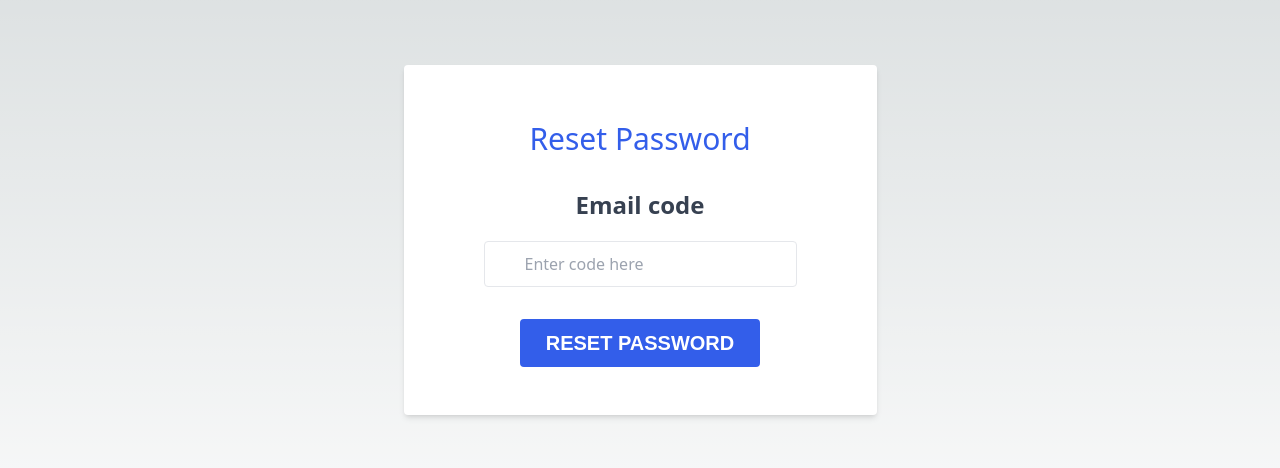
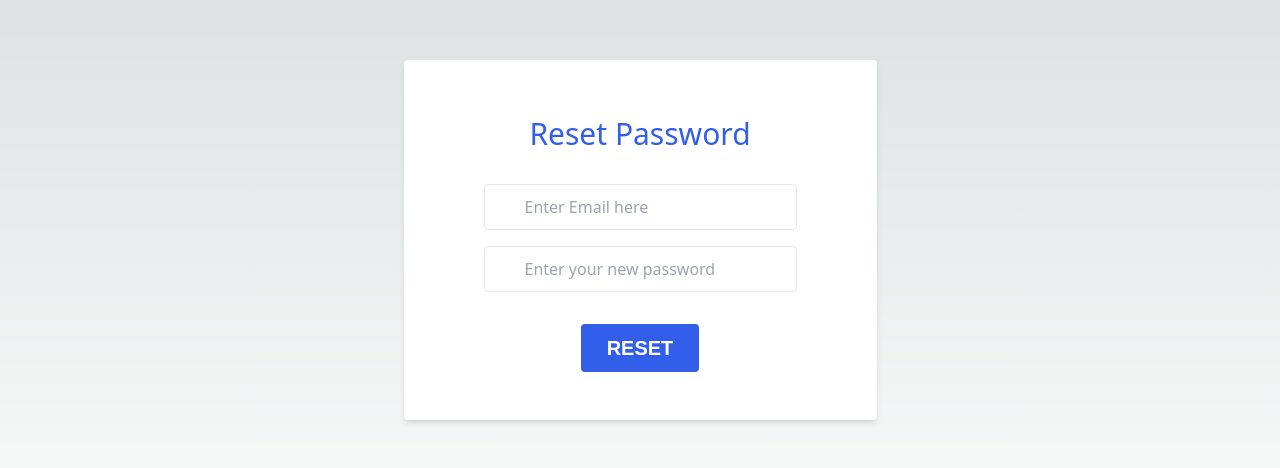
Before and after one commit to Naggayi-Daphne-Pearl/zofi_cash, a Next.js app: page /auth/resetpassword in a window 1280 px wide. Shown: the part 152-620 px from the top of the page. Built offline with nearby package versions, Linux system fonts and the light colour scheme.

Commit message:
Reset Password

```diff
--- a/components/ResetPasswordForm.js
+++ b/components/ResetPasswordForm.js
@@ -11,15 +11,14 @@ const ForgotPassword = () => {
     security_answer: "",
   };
 
-  const { forgotPassword, error } = useAuth();
-  const [email, setEmail] = useState("");
+  const { resetPassword, error } = useAuth();
 
   const handleSubmit = async (event) => {
     event.preventDefault();
-    if (password !== confirmPassword) {
-      setError("Passwords do not match");
-      return;
-    }
+    // if (password !== confirmPassword) {
+    //   setError("Passwords do not match");
+    //   return;
+    // }
     try {
       setError("");
       await resetPassword(security_answer, password);
@@ -35,23 +34,17 @@ const ForgotPassword = () => {
         validationSchema={validationSchema}
         onSubmit={handleSubmit}
       >
-        {({ errors, touched }) => (
+        {({ errors, touched, isSubmitting }) => (
           <Form className="bg-white shadow-md rounded px-20 pt-6 pb-8 mb-4">
             <h1 className="flex justify-center text-3xl text-primary py-8">
               Reset Password
             </h1>
             <div className="mb-4">
-              <label
-                htmlFor="text"
-                className="block text-gray-700 font-bold mb-2 text-2xl justify-center flex pb-3"
-              >
-                Email code
-              </label>
               <Field
-                type="code"
-                id="code"
-                name="code"
-                placeholder="Enter code here"
+                type="email"
+                id="email"
+                name="email"
+                placeholder="Enter Email here"
                 className={
                   errors.code && touched.code
                     ? "border-red-500 appearance-none border rounded w-full py-3 px-10 text-gray-700 leading-tight focus:outline-none focus:shadow-outline"
@@ -64,11 +57,33 @@ const ForgotPassword = () => {
                 className="text-red-500 text-xs italic"
               />
             </div>
+            <div className="mb-4">
+              <Field
+                type="password"
+                id="password"
+                name="password"
+                placeholder="Enter your new password"
+                className={
+                  errors.password && touched.password
+                    ? "border-red-500 appearance-none border rounded w-full py-3 px-10 text-gray-700 leading-tight focus:outline-none focus:shadow-outline"
+                    : "appearance-none border rounded w-full py-3 px-10 text-gray-700 leading-tight focus:outline-none focus:shadow-outline"
+                }
+              />
+              <ErrorMessage
+                name="password"
+                component="div"
+                className="text-red-500 text-xs italic"
+              />
+            </div>
 
             {error && <div>{error}</div>}
             <div className="flex items-center justify-center ">
-              <Button type="submit" onSubmit={handleSubmit}>
-                Reset Password
+              <Button
+                type="submit"
+                className="flex items-center justify-between mt-8"
+                disabled={isSubmitting}
+              >
+                {isSubmitting ? "Submitting..." : "Reset"}
               </Button>
             </div>
           </Form>
--- a/contexts/AuthContext.js
+++ b/contexts/AuthContext.js
@@ -34,9 +34,9 @@ export const AuthProvider = ({ children }) => {
     }
   };
 
-  const resetPassword = async (securityAnswer, password) => {
+  const resetPassword = async (security_answer, password) => {
     try {
-      await resetPasswordApi(securityAnswer, password);
+      await resetPasswordApi(security_answer, password);
       setError(null);
     } catch (error) {
       setError("Failed to reset password");
```
Also changed, not shown: pages/api/auth.js (+4 -4 lines).
